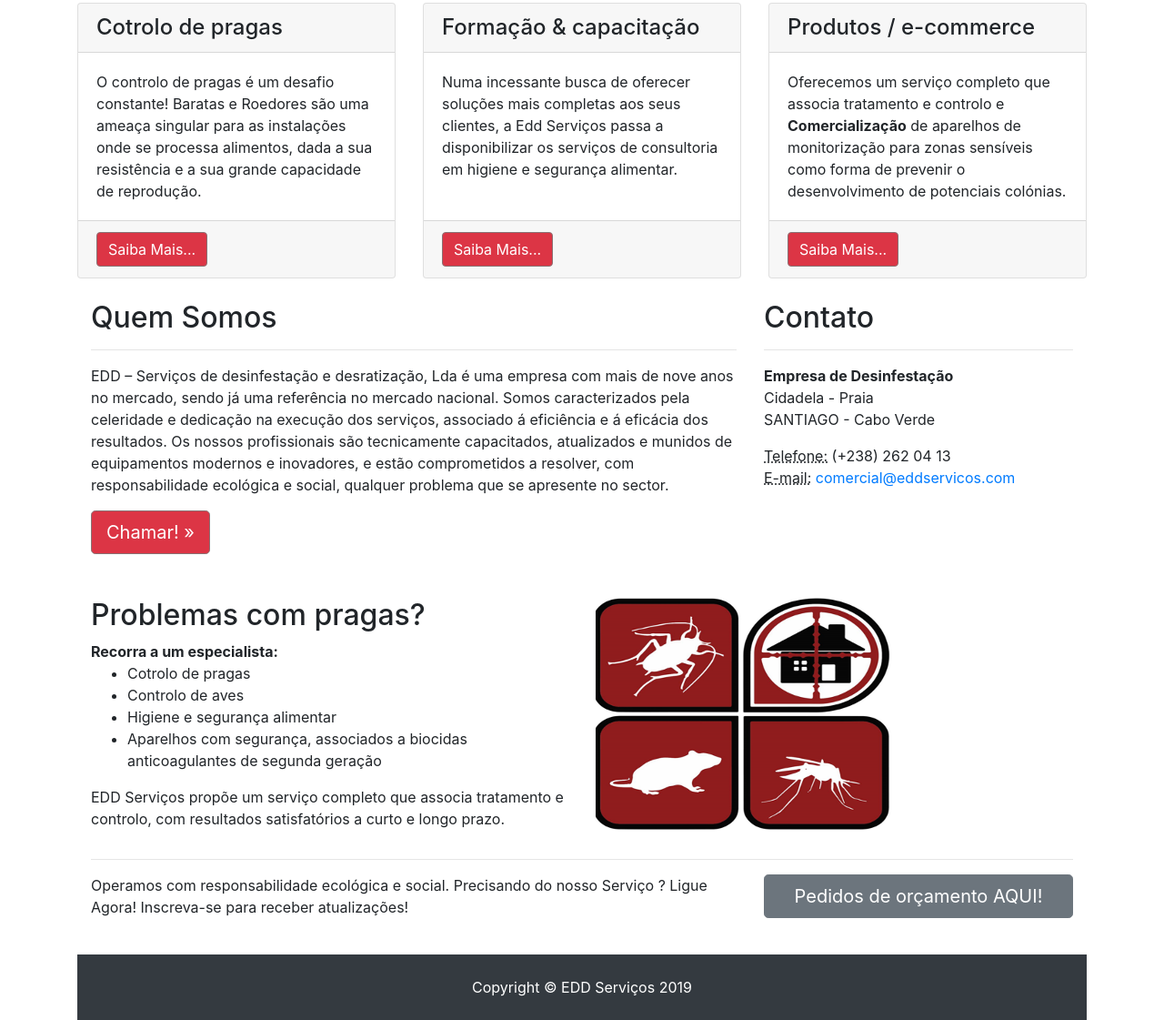
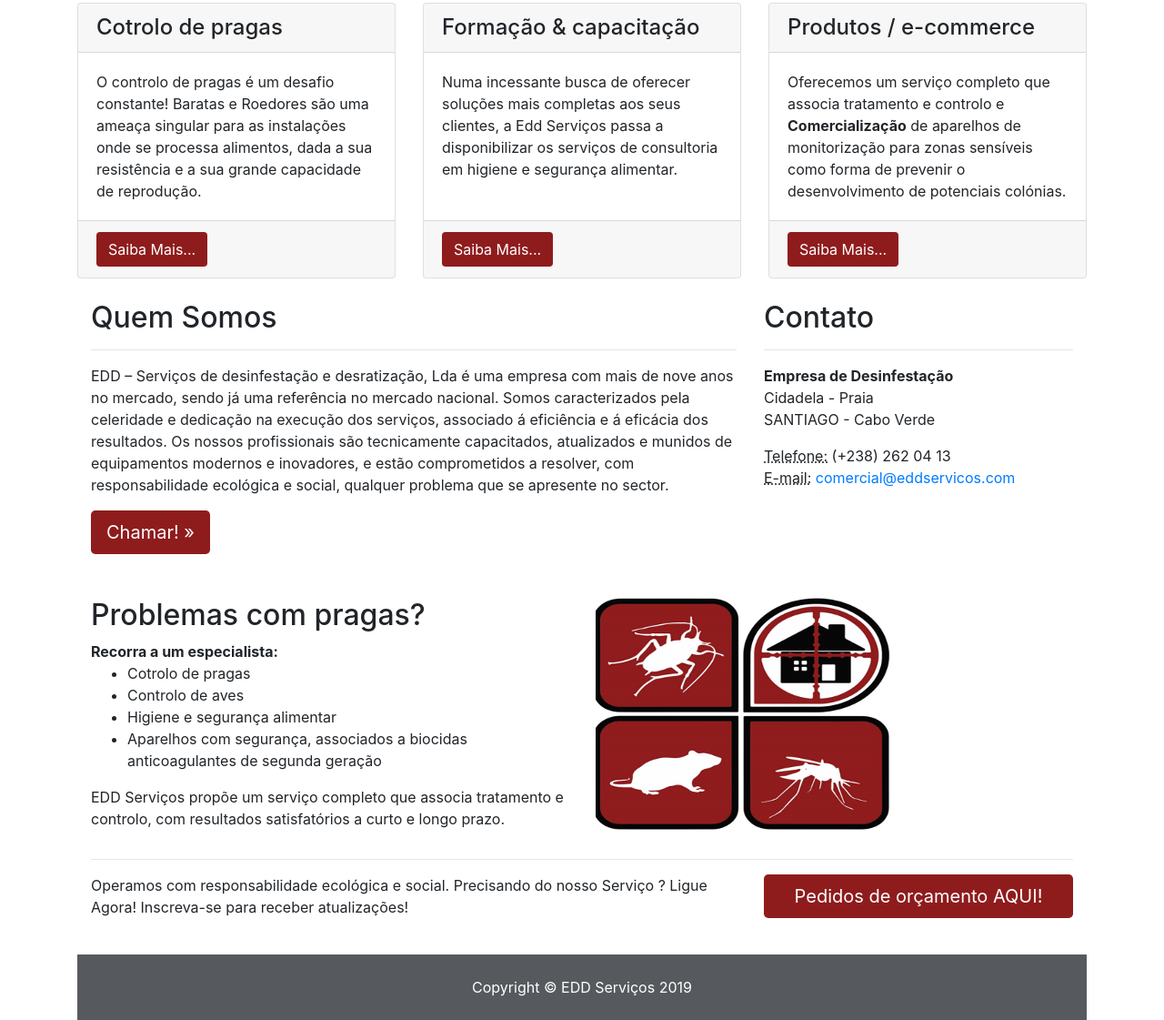
Before and after one commit to jhonnynetworker/jhonnynetworker.github.io, a website: page index.html in a window 1280 px wide. Shown: the part 669-1790 px from the top of the page at 91% size. Drawn offline with Linux system fonts and the light colour scheme.

Commit message:
add colors

```diff
--- a/css/modern-business.css
+++ b/css/modern-business.css
@@ -21,7 +21,17 @@
   margin-bottom: 30px;
 }
 
-.btn-primary {
-  background-color: #dc3545 !important;
-  border-color: #8a7173;
+.bg-eddred {
+  background-color: #8F1C1D;
+  border-color: #ccc;
 }
+
+.btn-eddred {
+  background-color: #8F1C1D;
+  color: #fff;
+  font-size: bold;
+}
+
+.bg-darkedd {
+  background-color: #565a5e !important;
+}
--- a/index.html
+++ b/index.html
@@ -21,7 +21,7 @@
 <body>
 
   <!-- Navigation -->
-  <nav class="navbar fixed-top navbar-expand-lg navbar-dark bg-danger fixed-top">
+  <nav class="navbar fixed-top navbar-expand-lg navbar-dark bg-eddred fixed-top">
     <div class="container">
       <a class="navbar-brand" href="index.html">O bem estar é seu, o controlo é nosso!</a>
       <button class="navbar-toggler navbar-toggler-right" type="button" data-toggle="collapse" data-target="#navbarResponsive" aria-controls="navbarResponsive" aria-expanded="false" aria-label="Toggle navigation">
@@ -141,7 +141,7 @@
             <p class="card-text">O controlo de pragas é um desafio constante! Baratas e Roedores são uma ameaça singular para as instalações onde se processa alimentos, dada a sua resistência e a sua grande capacidade de reprodução.</p>
           </div>
           <div class="card-footer">
-            <a href="#" class="btn btn-primary">Saiba Mais...</a>
+            <a href="#" class="btn btn-eddred">Saiba Mais...</a>
           </div>
         </div>
       </div>
@@ -152,7 +152,7 @@
             <p class="card-text">Numa incessante busca de oferecer soluções mais completas aos seus clientes, a Edd Serviços passa a disponibilizar os serviços de consultoria em higiene e segurança alimentar.</p>
           </div>
           <div class="card-footer">
-            <a href="#" class="btn btn-primary">Saiba Mais...</a>
+            <a href="#" class="btn btn-eddred">Saiba Mais...</a>
           </div>
         </div>
       </div>
@@ -163,7 +163,7 @@
             <p class="card-text"> Oferecemos um serviço completo que associa tratamento e controlo e <strong>Comercialização</strong> de aparelhos de monitorização para zonas sensíveis como forma de prevenir o desenvolvimento de potenciais colónias.</p>
           </div>
           <div class="card-footer">
-            <a href="#" class="btn btn-primary">Saiba Mais...</a>
+            <a href="#" class="btn btn-eddred">Saiba Mais...</a>
           </div>
         </div>
       </div>
@@ -179,7 +179,7 @@
         <h2>Quem Somos</h2>
         <hr>
         <p>EDD – Serviços de desinfestação e desratização, Lda é uma empresa com mais de nove anos no mercado, sendo já uma referência no mercado nacional. Somos caracterizados pela celeridade e dedicação na execução dos serviços, associado á eficiência e á eficácia dos resultados. Os nossos profissionais são tecnicamente capacitados, atualizados e munidos de equipamentos modernos e inovadores, e estão comprometidos a resolver, com responsabilidade ecológica e social, qualquer problema que se apresente no sector.</p>
-        <a class="btn btn-primary btn-lg" href="#">Chamar! &raquo;</a>
+        <a class="btn btn-eddred btn-lg" href="#">Chamar! &raquo;</a>
       </div>
       <div class="col-md-4 mb-5">
         <h2>Contato</h2>
@@ -304,7 +304,7 @@
         <p>Operamos com responsabilidade ecológica e social. Precisando do nosso Serviço ? Ligue Agora! Inscreva-se para receber atualizações!</p>
       </div>
       <div class="col-md-4">
-        <a class="btn btn-lg btn-secondary btn-block" href="#">Pedidos de orçamento AQUI!</a>
+        <a class="btn btn-lg btn-eddred btn-block" href="#">Pedidos de orçamento AQUI!</a>
       </div>
     </div>
 
@@ -312,7 +312,7 @@
   <!-- /.container -->
 
   <!-- Footer -->
-  <footer class="py-4 bg-dark">
+  <footer class="py-4 bg-darkedd">
     <div class="container">
       <p class="m-0 text-center text-white">Copyright &copy; EDD Serviços 2019</p>
     </div>
```
